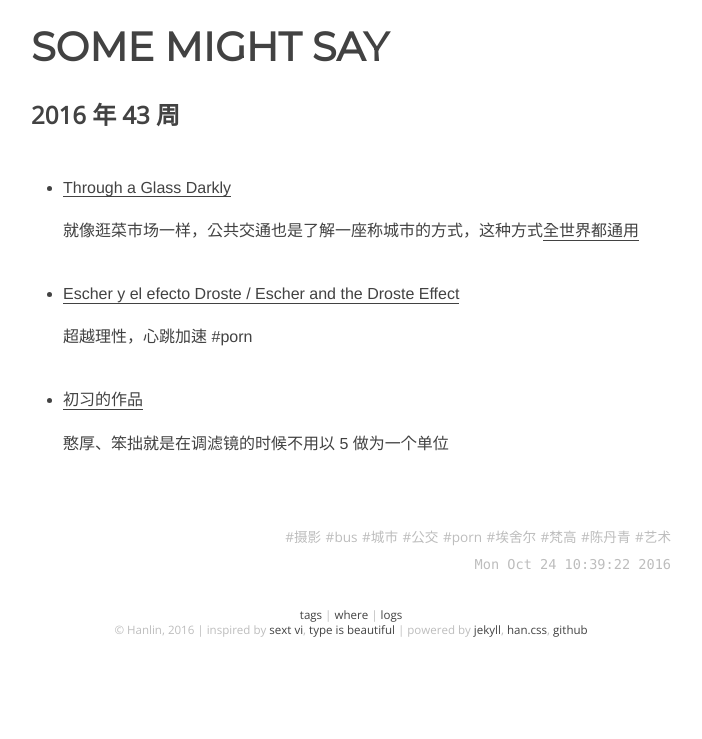
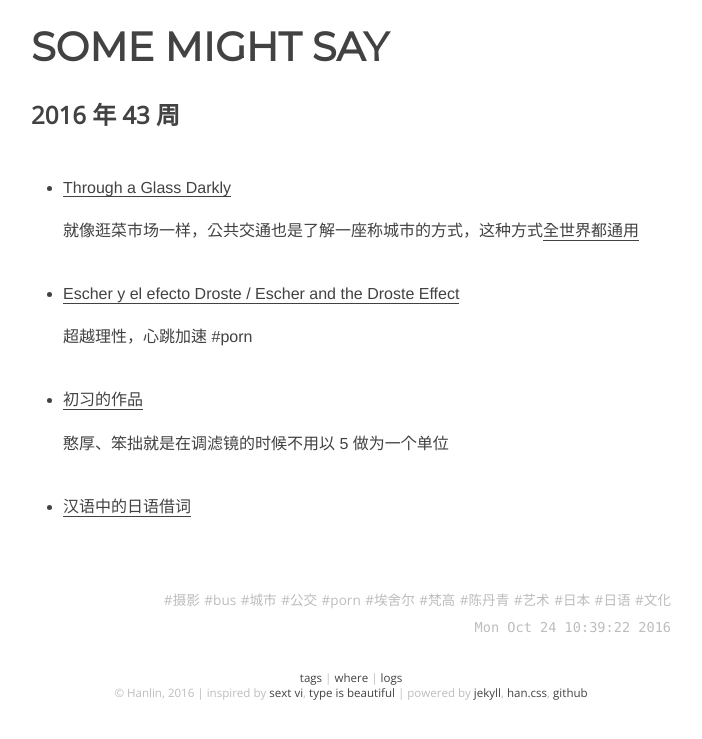
Before and after one commit to onion7878/word, a Jekyll site: the page built from _posts/logs/2016-01-01-43.md, in a window 1280 px wide. Shown: the top 739 px of the page, without its empty margins (289-991 px from the left). Built offline with Jekyll 4.4.1, drawn with Linux system fonts in a browser that asks for light colours.

Commit message:
add item

```diff
--- a/_posts/logs/2016-01-01-43.md
+++ b/_posts/logs/2016-01-01-43.md
@@ -4,7 +4,7 @@ layout: post
 title:  2016 年 43 周
 date: 16-10-24 10:39:22
 categories: [log]
-tags: [摄影, bus, 城市, 公交, porn, 埃舍尔, 梵高, 陈丹青, 艺术]
+tags: [摄影, bus, 城市, 公交, porn, 埃舍尔, 梵高, 陈丹青, 艺术, 日本, 日语, 文化]
 
 ---
 
@@ -19,3 +19,5 @@ tags: [摄影, bus, 城市, 公交, porn, 埃舍尔, 梵高, 陈丹青, 艺术]
 - [初习的作品](http://v.youku.com/v_show/id_XMTI3ODY0MDI0NA==.html)
 
 	憨厚、笨拙就是在调滤镜的时候不用以 5 做为一个单位
+
+- [汉语中的日语借词](https://zh.wikipedia.org/wiki/%E6%BC%A2%E8%AA%9E%E4%B8%AD%E7%9A%84%E6%97%A5%E8%AA%9E%E5%80%9F%E8%A9%9E)
```
